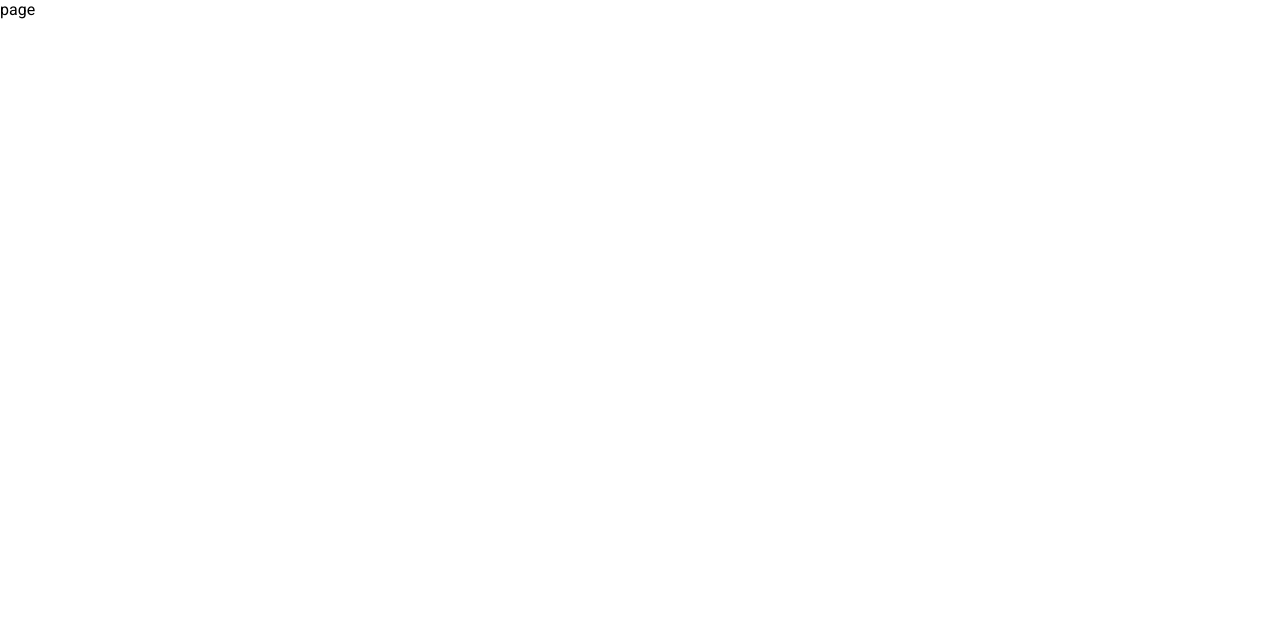
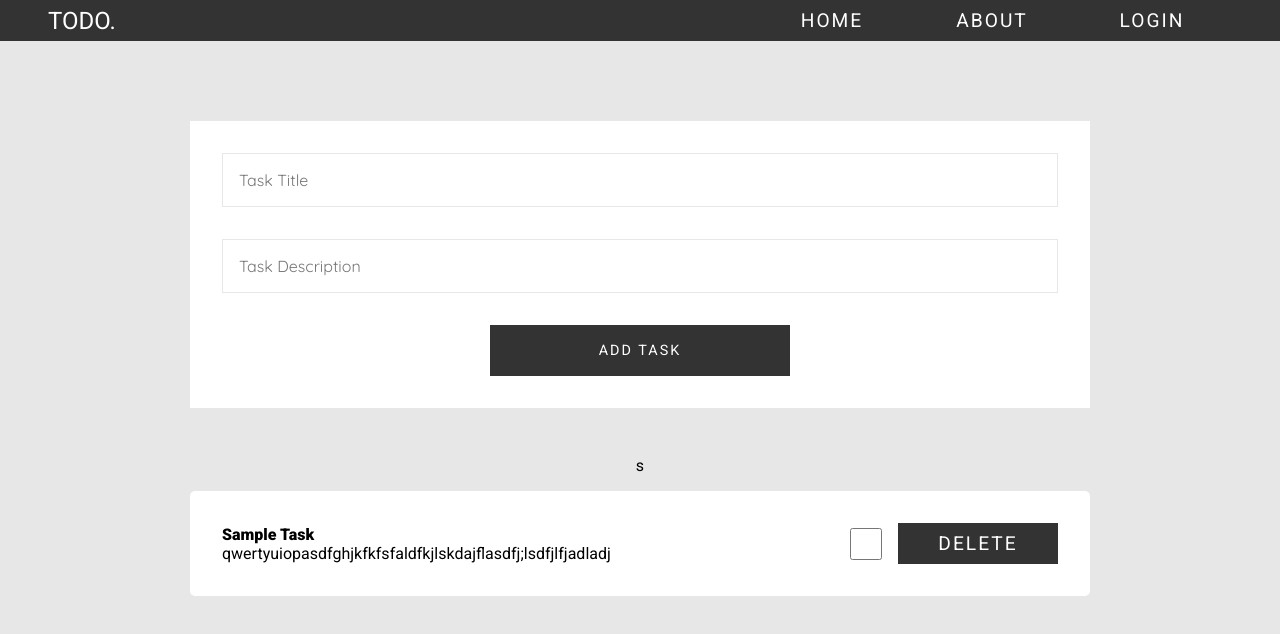
Before and after one commit to DharaniMahesh/todoapp_nextjs, a Next.js app: page / in a window 1280 px wide. Shown: the top 634 px of the page. Built offline with nearby package versions, Linux system fonts and the light colour scheme.

Commit message:
Developed UI for Home, Login and Register pages and initiated an example API

```diff
--- /dev/null
+++ b/app/addTodoForm.jsx
@@ -0,0 +1,19 @@
+'use client'
+
+import React from 'react'
+
+export const Form = () => {
+  return (
+    <div className='login'>
+        <section>
+            <form>
+                <input type="text" placeholder='Task Title' />
+                <input type="text" placeholder='Task Description' />
+                <button type='submit'>Add Task</button>
+            </form>
+        </section>
+    </div>
+  )
+}
+
+export default Form;
--- /dev/null
+++ b/app/api/newtask/route.js
@@ -0,0 +1,5 @@
+export const GET = (req) => {
+    return new Response("Hello From API", {
+        status: 200,
+    })
+}
--- a/app/globals.css
+++ /dev/null
@@ -1,33 +0,0 @@
-@tailwind base;
-@tailwind components;
-@tailwind utilities;
-
-:root {
-  --foreground-rgb: 0, 0, 0;
-  --background-start-rgb: 214, 219, 220;
-  --background-end-rgb: 255, 255, 255;
-}
-
-@media (prefers-color-scheme: dark) {
-  :root {
-    --foreground-rgb: 255, 255, 255;
-    --background-start-rgb: 0, 0, 0;
-    --background-end-rgb: 0, 0, 0;
-  }
-}
-
-body {
-  color: rgb(var(--foreground-rgb));
-  background: linear-gradient(
-      to bottom,
-      transparent,
-      rgb(var(--background-end-rgb))
-    )
-    rgb(var(--background-start-rgb));
-}
-
-@layer utilities {
-  .text-balance {
-    text-wrap: balance;
-  }
-}
--- /dev/null
+++ b/app/header.jsx
@@ -0,0 +1,20 @@
+import React from 'react';
+import Link from 'next/link';
+import { LogoutBtn } from '@/components/Clients';
+
+const Header = () => {
+  return (
+    <div className='header'>
+        <div>
+            <h2>ToDo.</h2>
+        </div>
+        <article>
+            <Link href="/">Home</Link>
+            <Link href="/about">About</Link>
+            <LogoutBtn/>
+        </article>
+    </div>
+  )
+}
+
+export default Header
--- a/app/layout.js
+++ b/app/layout.js
@@ -1,5 +1,7 @@
 import { Inter } from "next/font/google";
 import "../styles/app.scss";
+import Header from "./header";
+import { ContextProvider } from "@/components/Clients";
 
 const inter = Inter({ subsets: ["latin"] });
 
@@ -11,7 +13,14 @@
 export default function RootLayout({ children }) {
   return (
     <html lang="en">
-      <body className={inter.className}>{children}</body>
+      <body className={inter.className}>
+        <ContextProvider>
+          <>
+            <Header/>
+            {children}
+          </>
+        </ContextProvider>
+      </body>
     </html>
   );
 }
--- a/app/page.js
+++ b/app/page.js
@@ -1,9 +1,16 @@
 import React from 'react'
+import Form from './addTodoForm'
+import { TodoItem } from '@/components/ServerComponents'
 
 const page = () => {
   console.log("testing 123343544343")
   return (
-    <div>page</div>
+    <div className='container'>
+      <Form/>
+      <section className='todosContainer'>s
+        <TodoItem title={"Sample Task"} description={"qwertyuiopasdfghjkfkfsfaldfkjlskdajflasdfj;lsdfjlfjadladj"} id={"123"} completed={false}/>
+      </section>
+    </div>
 
   )
 }
--- /dev/null
+++ b/components/Clients.jsx
@@ -0,0 +1,42 @@
+"use client";
+
+import { useState, createContext, useContext } from "react";
+import Link from "next/link";
+
+const Context = createContext({user:{}})
+
+export const ContextProvider = ({ children }) => {
+    const [user, setUser] = useState({})
+
+    return <Context.Provider
+        value={{user, setUser}}
+    >
+        {children}
+
+    </Context.Provider>
+}
+
+export const LogoutBtn = () => {
+    const {user} = useContext(Context);
+    const LogoutHandler = () => {
+        alert("Logout");
+    }
+    return user.id ? (
+        <button className="btn" onClick={LogoutHandler}>Logout</button>
+    ):(
+        <Link href="/login">Login</Link>
+    )
+}
+
+export const TodoButton = ({id, completed}) => {
+    const deleteHandler = (id) => {
+        alert(`Deleted, ${id}`);
+    }
+
+    return (
+        <>
+            <input type="checkbox" checked={completed}/>
+            <button className="btn" onClick={()=>deleteHandler(id)}>Delete</button>
+        </>
+    )
+}
--- /dev/null
+++ b/components/ServerComponents.jsx
@@ -0,0 +1,16 @@
+import React from 'react'
+import { TodoButton } from './Clients'
+
+export const TodoItem = ({title, description, id, completed}) => {
+  return (
+    <div className='todo'>
+        <div>
+            <h4>{title}</h4>
+            <p>{description}</p>
+        </div>
+        <div>
+            <TodoButton id={id} completed={completed} />
+        </div>
+    </div>
+  )
+}
```
Also changed, not shown: app/login/page.jsx (added, +22 -0 lines), app/register/page.jsx (added, +23 -0 lines).
